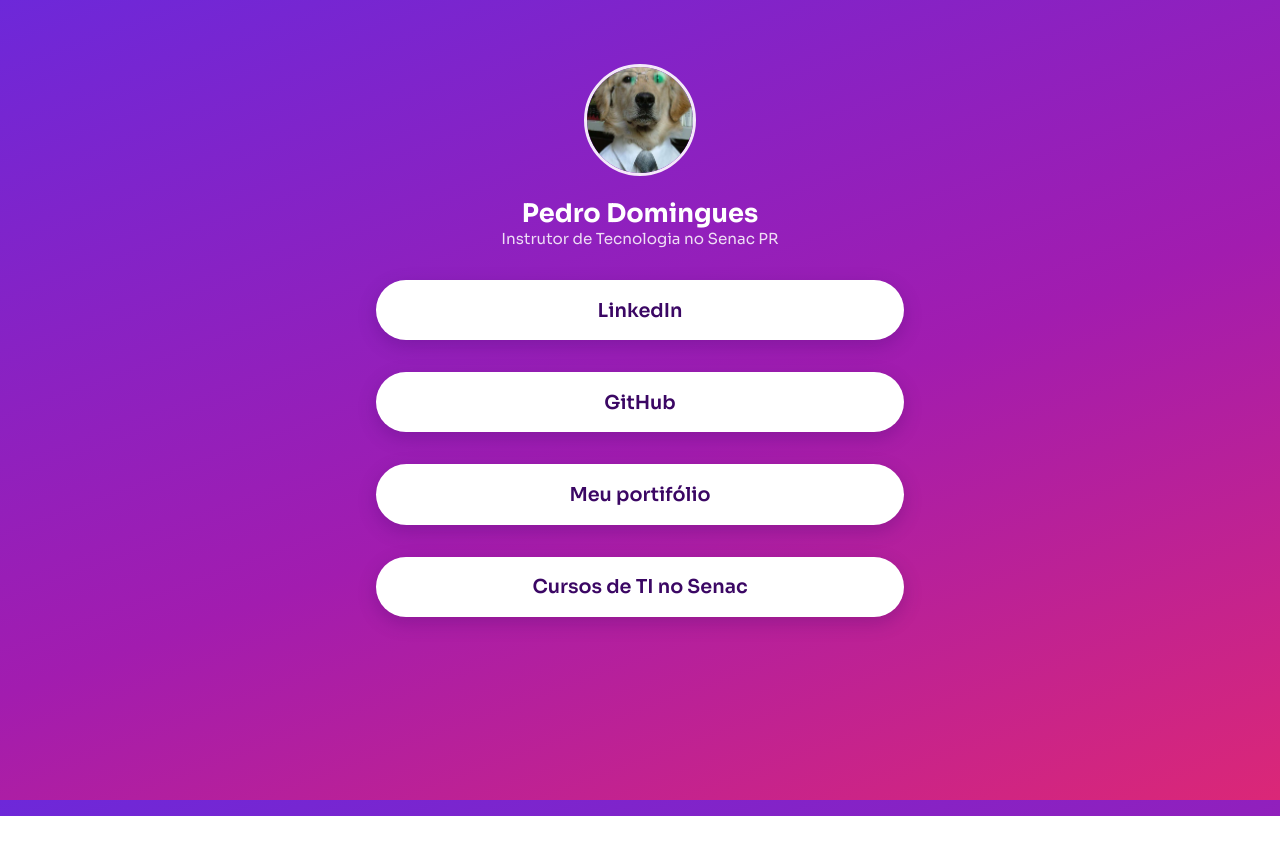
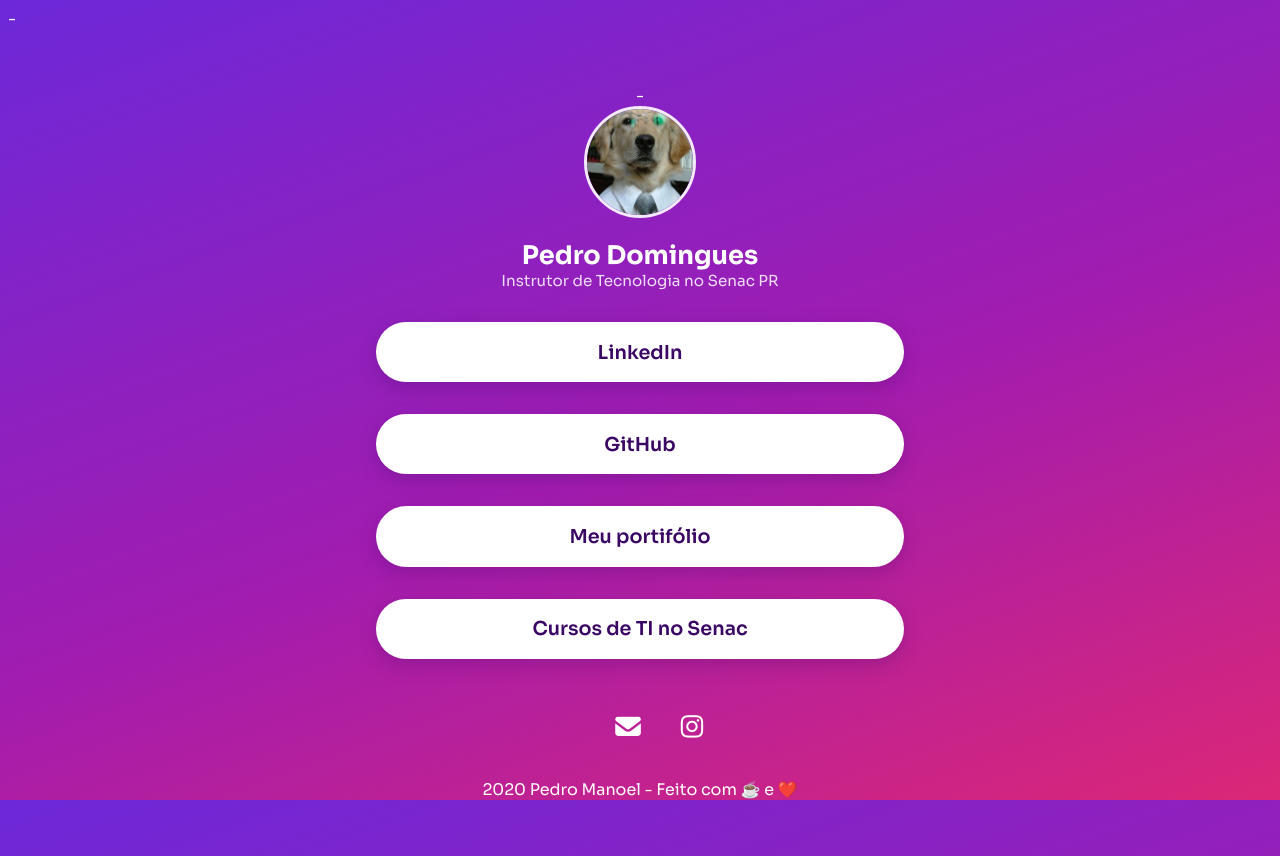
Before and after one commit to Senac-Campo-Mourao/linktree_202600280, a plain HTML site: page index.html in a window 1280 px wide. Before the commit the page ends 816 px from the top, so only its background shows below. Drawn offline with Linux system fonts and the light colour scheme.

Commit message:
Refactor code structure for improved readability and maintainability

```diff
--- a/index.html
+++ b/index.html
@@ -10,13 +10,17 @@
     <link rel="preconnect" href="https://fonts.gstatic.com" crossorigin>
     <link href="https://fonts.googleapis.com/css2?family=Sora:wght@100..800&display=swap" rel="stylesheet">
 
-    <link rel='stylesheet' href='styles/style.css'>
+    <link rel="stylesheet" href="https://cdnjs.cloudflare.com/ajax/libs/font-awesome/7.3.1/css/all.min.css"
+        integrity="sha512-QeR2VH+lsBE5LSAe1Q5EnTBbe7XTBubt8dG93Y7gidSgdMCr8nVqKcfKAMyN96SV8KDbZVTDXChatu5G2KQGzg=="
+        crossorigin="anonymous" referrerpolicy="no-referrer">
+
+    <link rel="stylesheet" href='styles/style.css'>
 </head>
 
 <body>
-
+    -
     <div class="pagina">
-
+        -
         <header class="perfil">
             <img id="perfil_foto" src="img/advocao.jpg" alt="Foto de perfil" width="112" height="112">
             <h1>Pedro Domingues</h1>
@@ -32,7 +36,26 @@
                 <a class="link" href="#" target="_blank" rel="noopener">Cursos de TI no Senac</a>
             </nav>
 
+            <ul class="icons" aria-label="others-contacts">
+                <li>
+                    <a class="icone" href="mailto:seuemail@email.com">
+                        <i class="fa-solid fa-envelope"  aria-hidden="true"></i>
+                    </a>
+                </li>
+
+                <li>
+                    <a class="icone" href="https://instagram.com/insta">
+                        <i class="fa-brands fa-instagram"></i>
+                    </a>
+                </li>
+
+            </ul>
+
         </main>
+
+        <footer>
+            <p><span id="ano">2020</span> Pedro Manoel  - Feito com ☕ e ❤️</p>
+        </footer>
 
     </div>
 
--- a/styles/style.css
+++ b/styles/style.css
@@ -12,6 +12,15 @@
 *::before,
 *::after {
     box-sizing: border-box;
+}
+
+a {
+    color: inherit;
+    text-decoration: none;
+}
+
+ul {
+    list-style: none;
 }
 
 body {
@@ -54,7 +63,6 @@ main {
     border-radius: var(--raio-pilula);
     box-shadow: 0 6px 18px rgba(59, 7, 100, 0.25);
     transition: transform 0.15s ease, box-shadow 0.15s ease;
-    text-decoration: none;
     font-size: 1.2rem;
 }
 
@@ -93,3 +101,22 @@ main {
     margin: 0;
     padding: 0;
 }
+
+.icons {
+    display: flex;
+    justify-content: center;
+    gap: 1.5rem;
+    margin-top: 2rem;
+}
+
+.icone {
+    display: block;
+    padding: 0.25rem;
+    border-radius: 50%;
+    font-size: 1.6rem;
+    transition: transform 0.15s ease;
+}
+
+.icone img {
+    width: 2vw;
+}
```
Also changed, not shown: img/icons/image.png (added).
